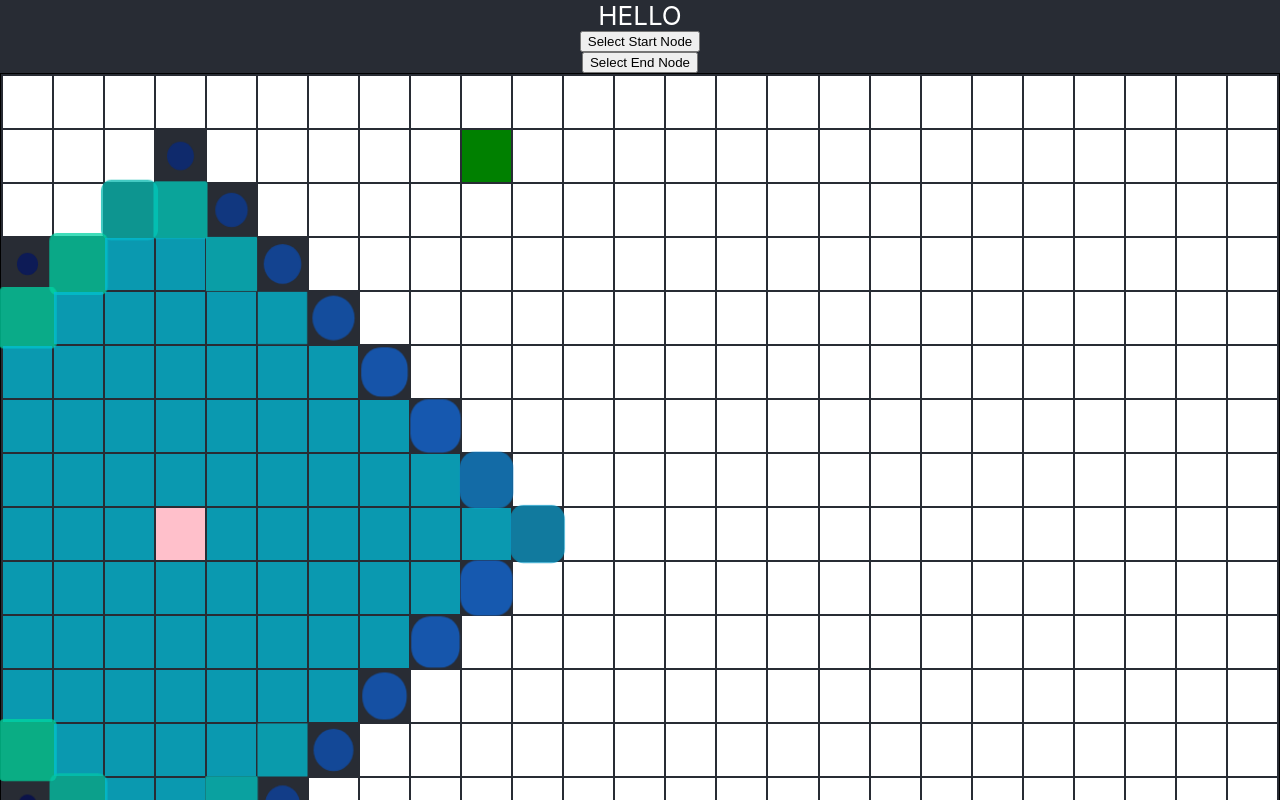
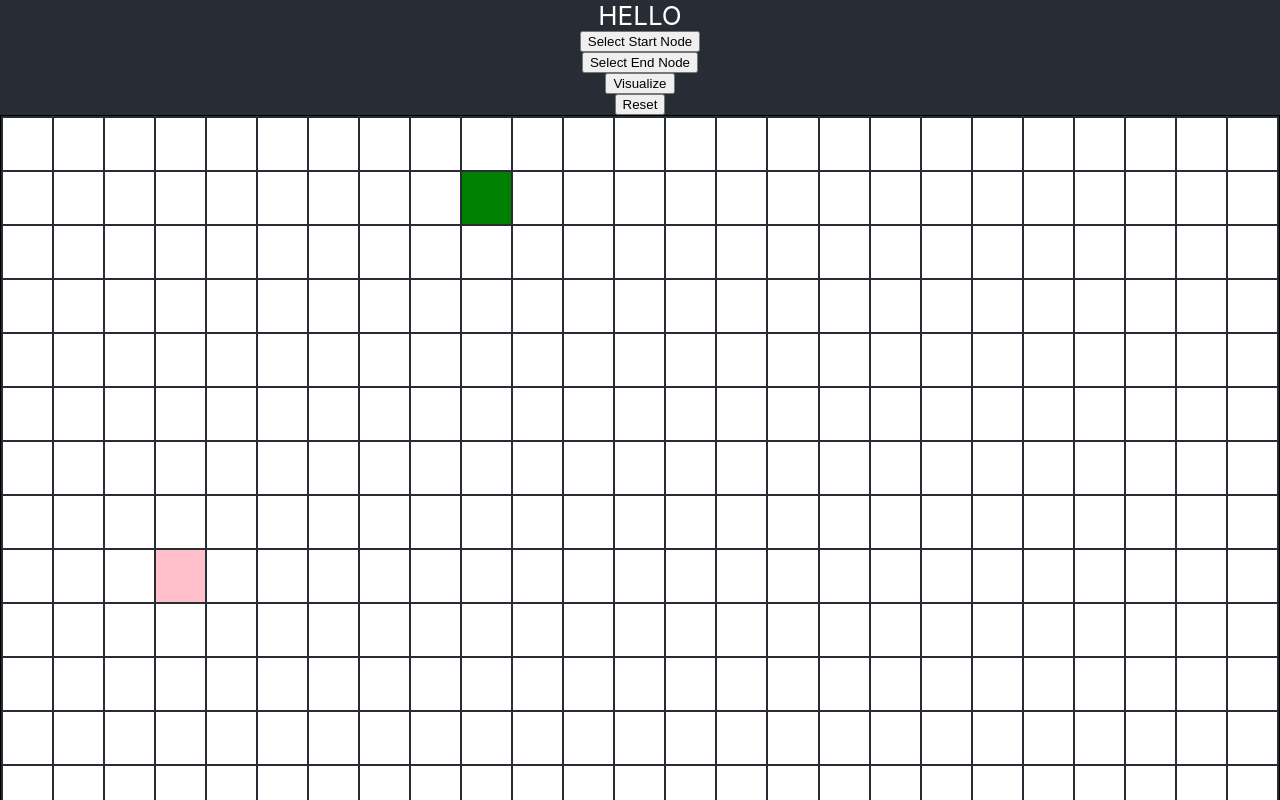
Before and after one commit to EmmaMunley/PathFindingVisualizer, a React (Create React App) app: page / in a window 1280 px wide. Shown: the top 800 px of the page. Built offline with nearby package versions, Linux system fonts and the light colour scheme.

Commit message:
working button (start, end, visualize, reset) with disabled buttons while algo is running

```diff
--- a/src/App.tsx
+++ b/src/App.tsx
@@ -7,7 +7,6 @@
     <div className="App">
       <header className="App-header">
         <div>HELLO</div>
-
         <PathFinder />
       </header>
     </div>
--- /dev/null
+++ b/src/buttons/ResetBoard.tsx
@@ -0,0 +1,15 @@
+import * as React from 'react';
+
+interface Props {
+  reset: () => void;
+  enabled: boolean;
+}
+
+// Clears everything except start and finish node
+const ResetBoard: React.FC<Props> = props => (
+  <button onClick={() => props.reset()} disabled={!props.enabled}>
+    Reset
+  </button>
+);
+
+export default ResetBoard;
--- /dev/null
+++ b/src/buttons/VisualizeAlgo.tsx
@@ -0,0 +1,11 @@
+import * as React from 'react';
+
+interface Props {
+  findPath: () => void;
+}
+
+const VisualizeAlgo: React.FC<Props> = props => (
+  <button onClick={() => props.findPath()}>Visualize</button>
+);
+
+export default VisualizeAlgo;
--- a/src/buttons/index.tsx
+++ b/src/buttons/index.tsx
@@ -1,4 +1,6 @@
-import SelectStartNode from './selectStartNode';
-import SelectEndNode from './selectEndNode';
+import SelectStartNode from './SelectStartNode';
+import SelectEndNode from './SelectEndNode';
+import VisualizeAlgo from './VisualizeAlgo';
+import ResetBoard from './ResetBoard';
 
-export { SelectStartNode, SelectEndNode };
+export { SelectStartNode, SelectEndNode, VisualizeAlgo, ResetBoard };
--- a/src/buttons/selectEndNode.tsx
+++ b/src/buttons/selectEndNode.tsx
@@ -3,10 +3,14 @@
 
 interface Props {
   selectClickType: (clickType: ClickType) => void;
+  enabled: boolean;
 }
 
 const SelectEndNode: React.FC<Props> = props => (
-  <button onClick={() => props.selectClickType(ClickType.selectEndNode)}>
+  <button
+    disabled={!props.enabled}
+    onClick={() => props.selectClickType(ClickType.selectEndNode)}
+  >
     Select End Node
   </button>
 );
--- a/src/buttons/selectStartNode.tsx
+++ b/src/buttons/selectStartNode.tsx
@@ -3,10 +3,14 @@
 
 interface Props {
   selectClickType: (clickType: ClickType) => void;
+  enabled: boolean;
 }
 
 const SelectStartNode: React.FC<Props> = props => (
-  <button onClick={() => props.selectClickType(ClickType.selectStartNode)}>
+  <button
+    disabled={!props.enabled}
+    onClick={() => props.selectClickType(ClickType.selectStartNode)}
+  >
     Select Start Node
   </button>
 );
--- a/src/components/GridView.tsx
+++ b/src/components/GridView.tsx
@@ -1,16 +1,13 @@
 import * as React from 'react';
 import NodeView from './NodeView';
-import { Node } from '../interfaces/Grid';
-
+import { Node, Coordinate } from '../interfaces/Grid';
 interface Props {
   nodes: Node[][];
+  transformNode: (coordinate: Coordinate) => void;
 }
 
-interface State {}
-
-class GridView extends React.Component<Props, State> {
-  render() {
-    const { nodes } = this.props;
+const GridView: React.FC<Props> = (props: Props) => {
+  const { nodes, transformNode } = props;
   return (
     <React.Fragment>
       <table>
@@ -20,7 +17,7 @@
             <tr key={i}>
               {// map each node
               row.map((node: Node, j: number) => (
-                  <NodeView {...node} key={j} />
+                <NodeView {...node} key={j} transformNode={transformNode} />
               ))}
             </tr>
           ))}
@@ -28,6 +25,6 @@
       </table>
     </React.Fragment>
   );
-  }
-}
+};
+
 export default GridView;
--- a/src/components/NodeView.tsx
+++ b/src/components/NodeView.tsx
@@ -1,6 +1,6 @@
 import * as React from 'react';
 import { getNodeCSSClass } from '../utils';
-
+import { Coordinate } from '../interfaces/Grid';
 interface Props {
   col: number;
   row: number;
@@ -11,13 +11,17 @@
   // isWall: boolean;
   // distance: number;
   // previousNode: null;
+  transformNode: (coordinate: Coordinate) => void;
 }
 
 //must pass in all the props
 const NodeView: React.FC<Props> = (props: Props) => {
+  const { row, col, transformNode } = props;
+  const coord = { x: row, y: col };
   return (
     <td
-      key={`x:${props.row},y:${props.col}`}
+      key={`x:${row},y:${col}`}
+      onClick={() => transformNode(coord)}
       className={getNodeCSSClass(
         props.isStart,
         props.isEnd,
--- a/src/components/PathFinder.tsx
+++ b/src/components/PathFinder.tsx
@@ -5,7 +5,12 @@
 import GridView from './GridView';
 import { breadthFirstSearch } from '../algorithms/bfs';
 import { copyGrid, createGrid, getNodeAtCoords } from '../utils';
-import { SelectStartNode, SelectEndNode } from '../buttons';
+import {
+  SelectStartNode,
+  SelectEndNode,
+  VisualizeAlgo,
+  ResetBoard,
+} from '../buttons';
 import { ClickType } from '../enums/ClickType';
 import resetVisitedNodes from '../utils/ResetVisitedNode';
 
@@ -19,6 +24,7 @@
   selectedAlgo: SearchAlgo;
   clickType?: ClickType;
   hasRun: boolean;
+  canReset: boolean;
 }
 
 const { rows, cols, startCoord, endCoord } = config.grid;
@@ -27,7 +33,7 @@
 
 class PathFinder extends React.Component<Props, State> {
   state: State = {
-    grid: createGrid(rows, cols),
+    grid: createGrid(rows, cols, startCoord, endCoord),
     startCoord: startCoord,
     endCoord: endCoord,
     algos: {
@@ -36,6 +42,7 @@
     clickType: undefined,
     selectedAlgo: breadthFirstSearch,
     hasRun: false,
+    canReset: true,
   };
 
   constructor(props: Props) {
@@ -43,24 +50,23 @@
     this.selectClickType = this.selectClickType.bind(this);
     this.transformNode = this.transformNode.bind(this);
     this.findPath = this.findPath.bind(this);
+    this.resetGrid = this.resetGrid.bind(this);
   }
 
-  transformNode(coord: Coordinate, clickType: ClickType): void {
+  transformNode(coord: Coordinate): void {
+    const clickType = this.state.clickType;
+    const grid = resetVisitedNodes(this.state.grid);
+    const clickedNode: Node = getNodeAtCoords(coord, grid);
     if (clickType === ClickType.selectStartNode) {
-      const grid = resetVisitedNodes(this.state.grid);
-      const newStartNode: Node = getNodeAtCoords(coord, grid);
-
       const oldStartNode = getNodeAtCoords(this.state.startCoord, grid);
       oldStartNode.isStart = false;
-      newStartNode.isStart = true;
-      this.setState({ startCoord: coord, grid });
+      clickedNode.isStart = true;
+      this.setState({ startCoord: coord, grid, hasRun: false });
     } else if (clickType === ClickType.selectEndNode) {
-      const grid = resetVisitedNodes(this.state.grid);
-      const newEndNode: Node = getNodeAtCoords(coord, grid);
       const oldEndNode = getNodeAtCoords(this.state.endCoord, grid);
       oldEndNode.isEnd = false;
-      newEndNode.isEnd = true;
-      this.setState({ endCoord: coord, grid });
+      clickedNode.isEnd = true;
+      this.setState({ endCoord: coord, grid, hasRun: false });
     }
     //wall clicktype goes here
   }
@@ -95,10 +101,11 @@
     } else {
       this.setState({ hasRun: true });
     }
+    this.setState({ canReset: false });
     const result = selectedAlgo(grid, startCoord, endCoord);
     const stepCounter = this.markVisited(result.visitedInOrder);
     if (result.pathFromNode) {
-      this.markPath(result.pathFromNode, stepCounter, traceInterval);
+      this.markPath(result.pathFromNode, stepCounter);
     }
   }
 
@@ -111,27 +118,37 @@
     return stepCounter;
   }
 
-  markPath(
-    foundNode: Coordinate[],
-    stepCounter: number,
-    interval: number
-  ): void {
+  markPath(foundNode: Coordinate[], stepCounter: number): void {
     for (let i = 0; i < foundNode.length; i++) {
       stepCounter++;
       const coord = foundNode[i];
       this.animate('isPath', coord, stepCounter, traceInterval);
     }
+    setTimeout(() => {
+      this.setState({ canReset: true });
+    }, traceInterval * stepCounter);
+  }
+
+  resetGrid() {
+    const grid = resetVisitedNodes(this.state.grid, true);
+    this.setState({ grid });
   }
 
   render() {
     const { grid } = this.state;
-    // VisualizeAlgo button that invokes this.findPath
-    this.findPath();
     return (
       <React.Fragment>
-        <SelectStartNode selectClickType={this.selectClickType} />
-        <SelectEndNode selectClickType={this.selectClickType} />
-        <GridView nodes={grid.nodes} />;
+        <SelectStartNode
+          selectClickType={this.selectClickType}
+          enabled={this.state.canReset}
+        />
+        <SelectEndNode
+          selectClickType={this.selectClickType}
+          enabled={this.state.canReset}
+        />
+        <VisualizeAlgo findPath={this.findPath} />
+        <ResetBoard reset={this.resetGrid} enabled={this.state.canReset} />
+        <GridView nodes={grid.nodes} transformNode={this.transformNode} />
       </React.Fragment>
     );
   }
--- a/src/enums/ClickType.ts
+++ b/src/enums/ClickType.ts
@@ -1,4 +1,5 @@
 export enum ClickType {
   selectStartNode,
   selectEndNode,
+  // selectTree
 }
--- a/src/utils/CreateGrid.ts
+++ b/src/utils/CreateGrid.ts
@@ -1,20 +1,34 @@
-import { Grid, Node } from '../interfaces/Grid';
+import { Grid, Node, Coordinate } from '../interfaces/Grid';
 
-function createGrid(ROW: number, COL: number): Grid {
+function createGrid(
+  ROW: number,
+  COL: number,
+  startCoord: Coordinate,
+  endCoord: Coordinate
+): Grid {
   const nodes: Node[][] = [];
   for (let i = 0; i < COL; i++) {
     const row: Node[] = [];
     for (let j = 0; j < ROW; j++) {
+      let isStart = false;
+      let isEnd = false;
+      if (startCoord.x === j && startCoord.y === i) {
+        isStart = true;
+      }
+      if (endCoord.x === j && endCoord.y === i) {
+        isEnd = true;
+      }
       const node: Node = {
         row: j,
         col: i,
         distance: Infinity,
-        isEnd: false,
-        isStart: false,
+        isStart,
+        isEnd,
         isVisited: false,
         isWall: false,
         isPath: false,
       };
+
       row.push(node);
     }
     nodes.push(row);
--- a/src/utils/ResetVisitedNode.ts
+++ b/src/utils/ResetVisitedNode.ts
@@ -1,9 +1,14 @@
 import { Grid } from '../interfaces/Grid';
 
 // resets visited nodes and path nodes
-function resetVisitedNodes(grid: Grid): Grid {
+function resetVisitedNodes(grid: Grid, resetWalls = false): Grid {
   const nodes = grid.nodes.map(row =>
-    row.map(node => ({ ...node, isVisited: false, isPath: false }))
+    row.map(node => ({
+      ...node,
+      isVisited: false,
+      isPath: false,
+      isWall: resetWalls,
+    }))
   );
 
   return {
```
Lines whose indentation alone changed are shown as unchanged.
